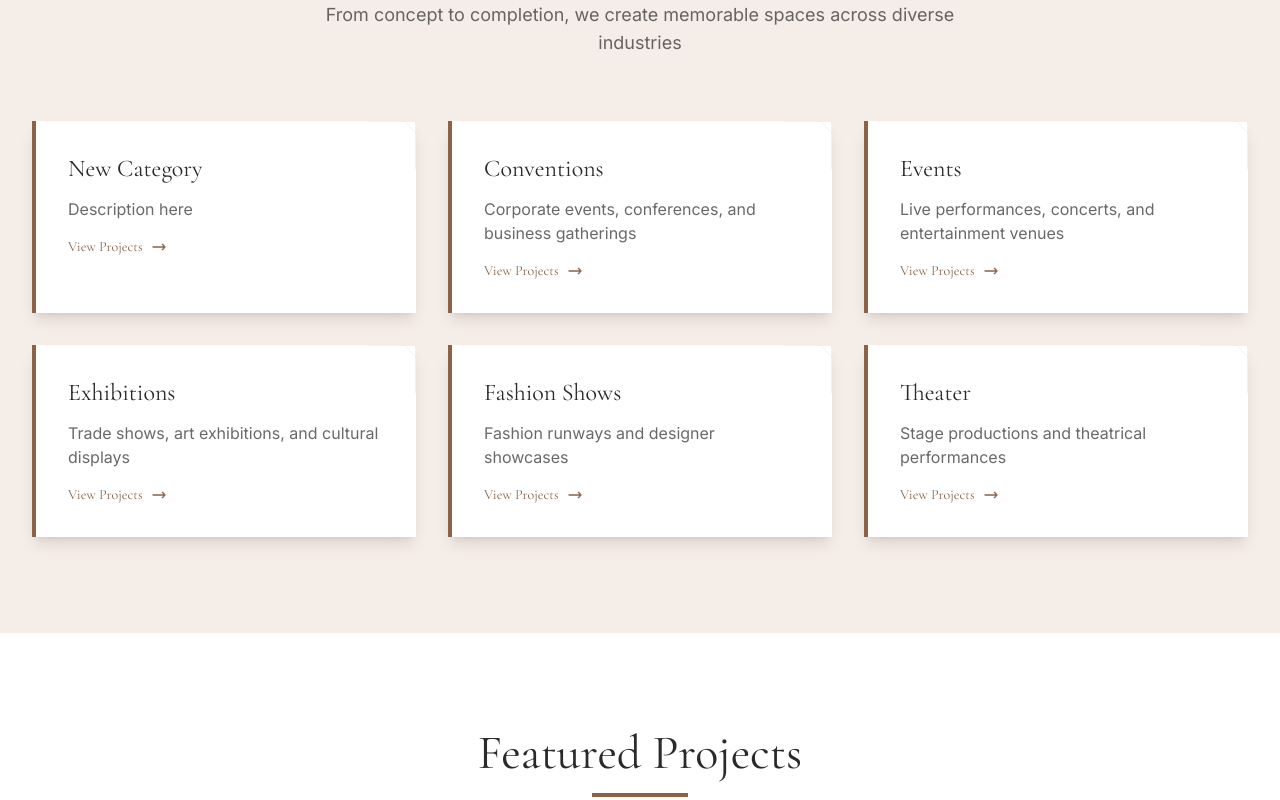
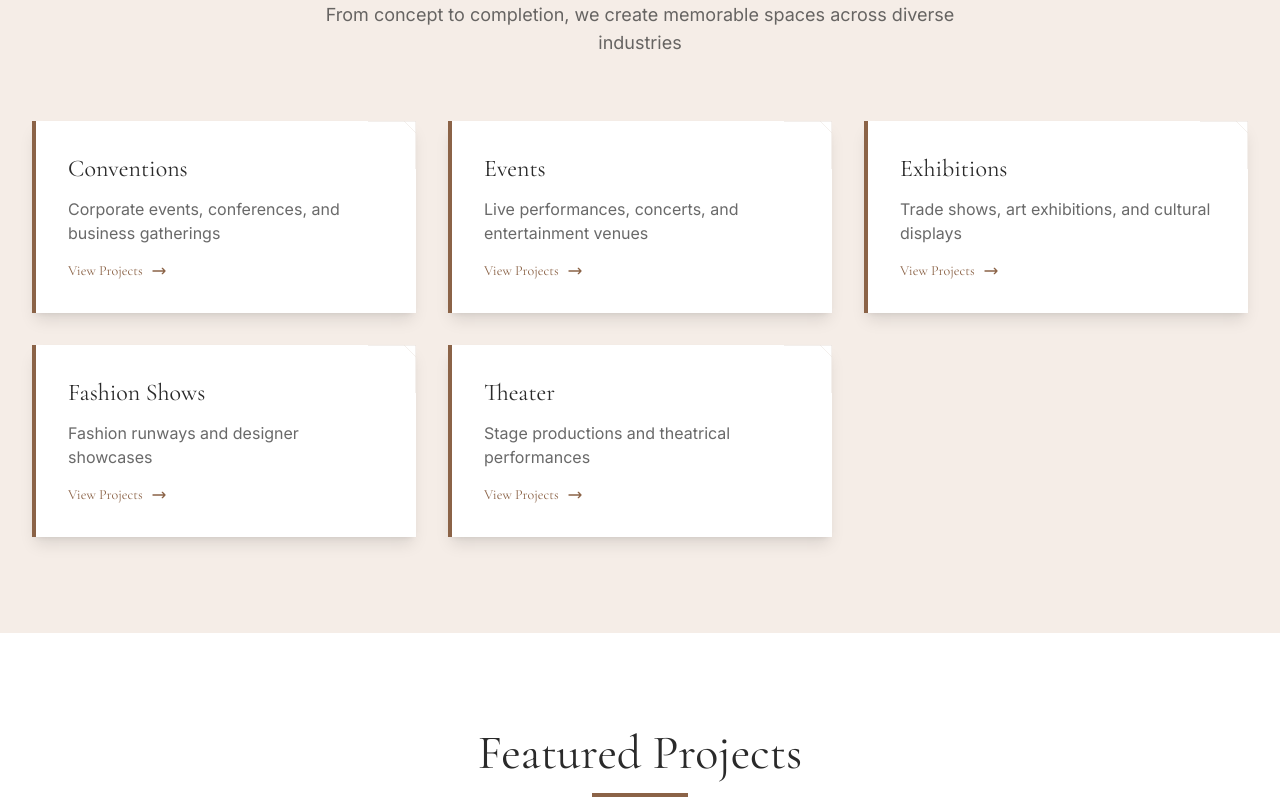
Before and after one commit to Arte-Studio-srl/website, a Next.js app: page / in a window 1280 px wide. Shown: the part 1200-2000 px from the top of the page. Built offline with nearby package versions, Linux system fonts and the light colour scheme.

Commit message:
chore: update categories via admin dashboard

```diff
--- a/data/projects.ts
+++ b/data/projects.ts
@@ -1,11 +1,6 @@
 import { Project, Category } from '@/types';
 
 export const categories: Category[] = [
-  {
-    "id": "category-1765206907146",
-    "name": "New Category",
-    "description": "Description here"
-  },
   {
     "id": "conventions",
     "name": "Conventions",
```
